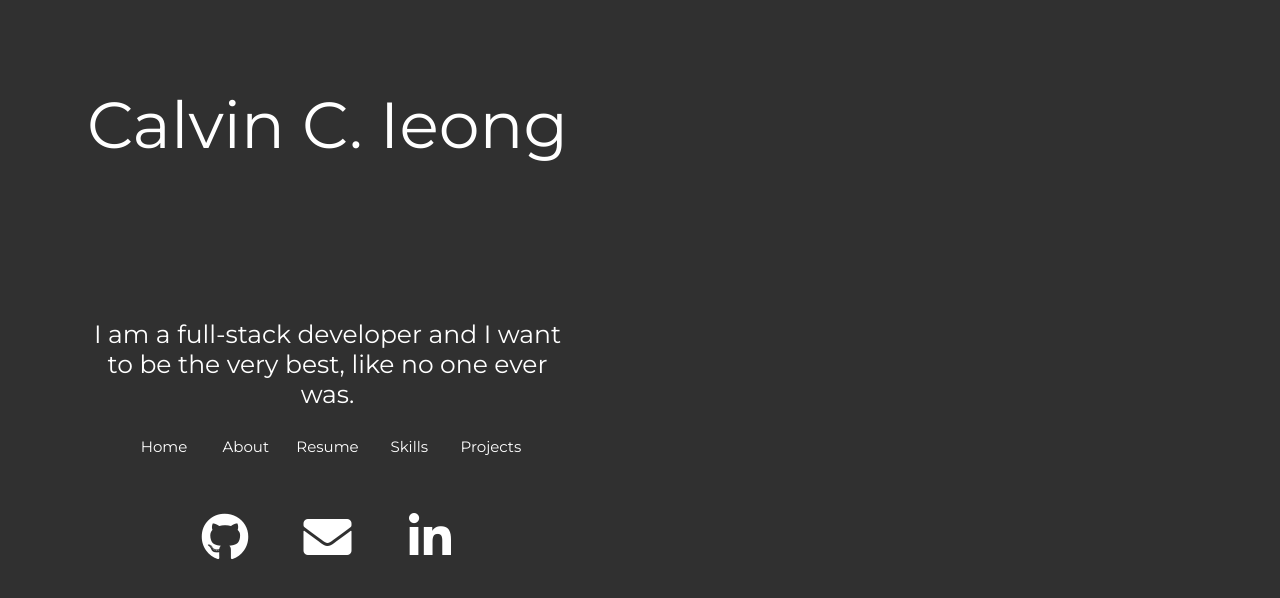
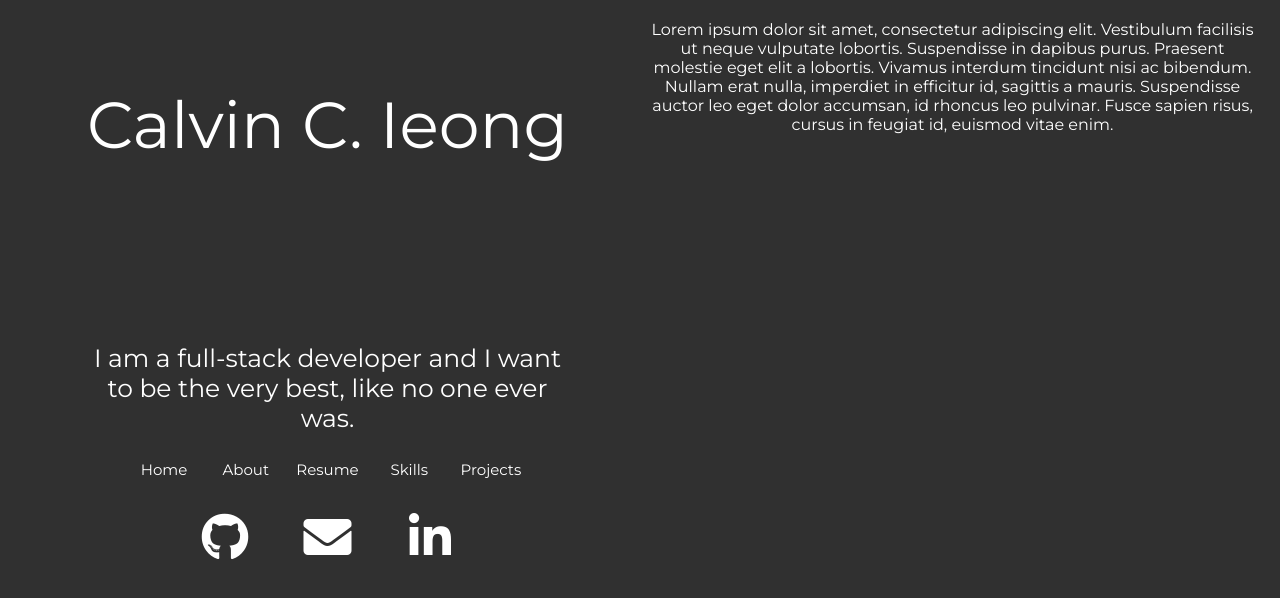
Before and after one commit to ICalvinG/personal-website, a React (Create React App) app: page /about in a window 1280 px wide. Shown: the top 598 px of the page. Built offline with nearby package versions, Linux system fonts and the light colour scheme.

Commit message:
Add react-router-dom and add Switch for Nav links

```diff
--- a/package.json
+++ b/package.json
@@ -5,6 +5,7 @@
   "dependencies": {
     "react": "^16.4.0",
     "react-dom": "^16.4.0",
+    "react-router-dom": "^4.2.2",
     "react-scripts": "1.1.4"
   },
   "scripts": {
--- a/src/assets/stylesheets/components/App.css
+++ b/src/assets/stylesheets/components/App.css
@@ -17,7 +17,7 @@ header {
   grid-area: header;
 }
 
-main {
+section {
   grid-area: main;
 }
 
--- a/src/assets/stylesheets/components/Header.css
+++ b/src/assets/stylesheets/components/Header.css
@@ -14,7 +14,7 @@
   display: grid;
   grid-row: auto;
   grid-gap: .1em;
-  align-self: start;
+  align-self: center;
   justify-self: center;
 
   width: 80%;
@@ -24,5 +24,7 @@
 @media screen and (max-width: 850px) {
   .header__description {
     justify-self: stretch;
+
+    width: 100%;
   }
 }
--- a/src/assets/stylesheets/components/Navigation.css
+++ b/src/assets/stylesheets/components/Navigation.css
@@ -12,8 +12,19 @@
   width: 80%;
 }
 
+/* nav */.navigation__wrapper a {
+  text-decoration: none;
+  color: inherit;
+}
+
+/* nav */.navigation__wrapper a:hover {
+  color: #008080
+}
+
 @media screen and (max-width: 850px) {
   .navigation__wrapper {
     justify-self: stretch;
+
+    width: 100%;
   }
 }
--- /dev/null
+++ b/src/components/About.js
@@ -0,0 +1,15 @@
+import React from 'react';
+
+const About = () => (
+  <section>
+    Lorem ipsum dolor sit amet, consectetur adipiscing elit.
+    Vestibulum facilisis ut neque vulputate lobortis.
+    Suspendisse in dapibus purus. Praesent molestie eget elit a
+    lobortis. Vivamus interdum tincidunt nisi ac bibendum.
+    Nullam erat nulla, imperdiet in efficitur id, sagittis a mauris.
+    Suspendisse auctor leo eget dolor accumsan, id rhoncus leo pulvinar.
+    Fusce sapien risus, cursus in feugiat id, euismod vitae enim.
+  </section>
+);
+
+export default About;
--- a/src/components/App.js
+++ /dev/null
@@ -1,20 +0,0 @@
-import React, { Component } from 'react';
-
-// Components
-import Header from './Header.js';
-import Main from './Main.js';
-import Footer from './Footer.js';
-
-class App extends Component {
-  render() {
-    return (
-      <div id='app__wrapper'>
-        <Header />
-        <Main />
-        <Footer />
-      </div>
-    );
-  }
-}
-
-export default App;
--- a/src/components/Icon.js
+++ b/src/components/Icon.js
@@ -18,7 +18,7 @@ const Icon = ({
 Icon.propTypes = {
   brand:  PropTypes.string,
   type:   PropTypes.string.isRequired,
-  type:   PropTypes.string.isRequired,
+  link:   PropTypes.string.isRequired,
 };
 
 export default Icon;
--- a/src/components/Main.js
+++ b/src/components/Main.js
@@ -1,8 +1,9 @@
 import React from 'react';
 
 const Main = () => (
-  <main>
-  </main>
+  <section>
+    Hello
+  </section>
 );
 
 export default Main;
--- a/src/components/Navigation.js
+++ b/src/components/Navigation.js
@@ -1,12 +1,13 @@
 import React from 'react';
+import { Link } from 'react-router-dom';
 
 const Navigation = () => (
   <nav className='navigation__wrapper'>
-    <span>Home</span>
-    <span>About</span>
-    <span>Resume</span>
-    <span>Skills</span>
-    <span>Projects</span>
+    <Link to="/">Home</Link>
+    <Link to="/about">About</Link>
+    <Link to="/resume">Resume</Link>
+    <Link to="/skills">Skills</Link>
+    <Link to="/projects">Projects</Link>
   </nav>
 );
 
--- a/src/index.js
+++ b/src/index.js
@@ -1,8 +1,41 @@
-import React from 'react';
+import React, { Fragment } from 'react';
 import ReactDOM from 'react-dom';
-import './assets/stylesheets/master.css';
-import App from './components/App';
+import { Router, Route, Switch } from 'react-router-dom';
+
+// Worker
 import registerServiceWorker from './registerServiceWorker';
 
-ReactDOM.render(<App />, document.getElementById('root'));
-registerServiceWorker();
+// Styling
+import './assets/stylesheets/master.css';
+
+// Components
+import Footer from './components/Footer';
+import Header from './components/Header';
+import Main from './components/Main';
+import About from './components/About';
+
+// - Browser history
+import createBrowserHistory from 'history/createBrowserHistory';
+
+const browserHistory = createBrowserHistory();
+
+document.addEventListener('DOMContentLoaded', () => {
+  const appElement = document.getElementById('root');
+  if (!appElement) return;
+
+  // Render the appElement to the DOM
+  ReactDOM.render(
+    <Router history={browserHistory}>
+      <div id='app__wrapper'>
+        <Header />
+        <Switch>
+          <Route exact path="/" component={Main} />
+          <Route path="/about" component={About} />
+        </Switch>
+        <Footer />
+      </div>
+    </Router>,
+    appElement,
+  );
+  registerServiceWorker();
+});
```
Also changed, not shown: 1 other file (tests, documents, lock files or other folders).
